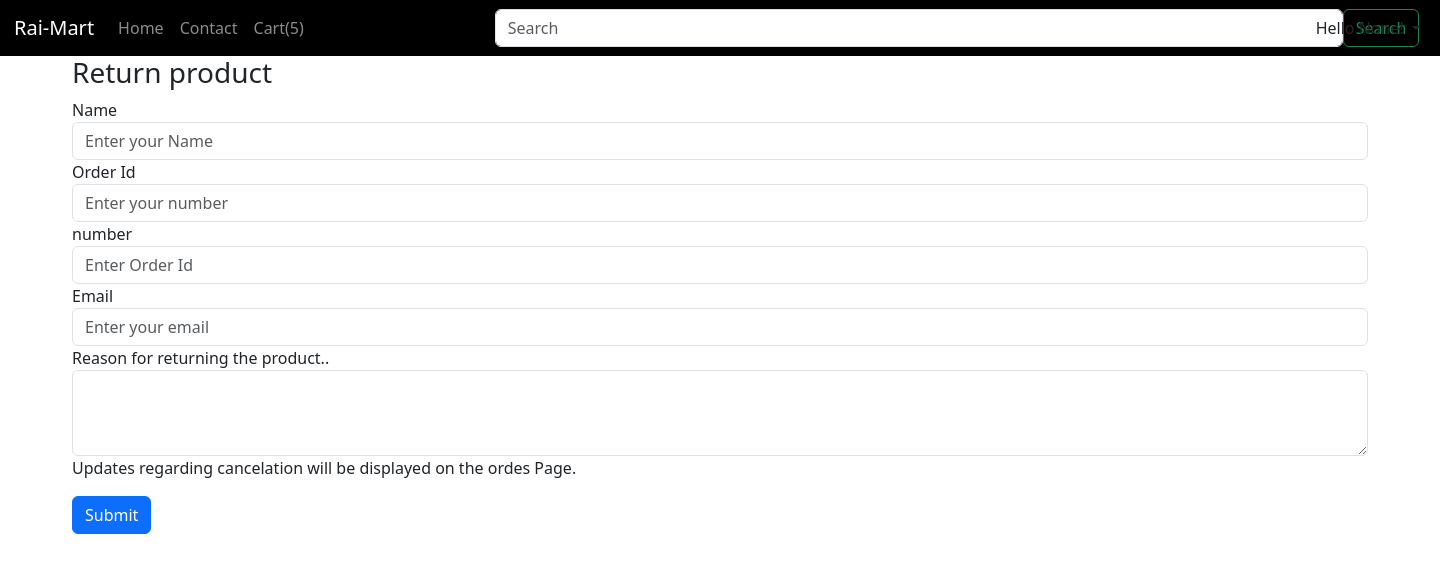
After one commit to AdityaRaimec22/FirstE-CommerceWebsite, a Django app: page /home/orders/return in a window 1440 px wide. The commit adds this page. Shown: the top 573 px of the page. Run offline with Django 4.2, Linux system fonts and the light colour scheme; a user stored in the database is signed in; data comes from the database, SQL or seed files in the repository; both versions use the stored data as it was after the commit; some libraries are stand-ins or nearby versions.

Commit message:
first commit

```diff
--- a/home/models.py
+++ b/home/models.py
@@ -41,7 +41,7 @@ class Order(models.Model):
     zip_code = models.IntegerField(default=0)
 
     def __str__(self):
-        return self.name
+        return str(self.order_id)
 
 class OrderUpdate(models.Model):
     user = models.ForeignKey(User, on_delete=models.CASCADE, null=True, blank=True)
--- a/home/urls.py
+++ b/home/urls.py
@@ -13,6 +13,7 @@ urlpatterns = [
     path('home/contact',views.contact,name="contact"),
     path('home/cart',views.cart,name="cart"),
     path('home/orders',views.orders,name="orders"),
+    path('home/orders/return',views.Return,name="return"),
     path('home/search',views.search,name="search"),
     path('home/cart/checkout',views.checkout,name="checkout"),
     path('home/cart/handlerequest',views.handlerequest,name="handlerequest"),
--- a/home/views.py
+++ b/home/views.py
@@ -297,58 +297,6 @@ def checkout(request):
                             except:
                                 pass
 
-        # else:
-        #     # print("else block executed:",request.body)
-        #     # print("request is:",request)
-
-        #     try:
-        #         data = json.loads(request.body)
-        #     except json.JSONDecodeError as e:
-        #         # print("JSONDecodeError:", e)
-        #         # print("Request body:", request.body)
-        #         return HttpResponseBadRequest("Invalid JSON data")
-
-        #     itemJson = data.get('itemJson', '')
-        #     name = data.get('name', '')
-        #     email = data.get('email', '')
-        #     address = data.get('address1', '') + " " + data.get('address2', '')
-        #     city = data.get('city', '')
-        #     state = data.get('state', '')
-        #     phone_number = data.get('phone_number', 0)
-        #     zip_code = data.get('zip_code', 0)
-        #     # update_desc = "Your Order has been placed successfully. Thanks for ordering with us!!"
-
-        #     userOrder = Order(user=user,itemJson=itemJson,name=name,email=email,address=address,city=city,state=state,phone_number=phone_number,zip_code=zip_code)
-
-        #     userOrder.save()
-        #     update = OrderUpdate(user=user,order_id = userOrder.order_id, update_desc = "The Order has been Placed.")
-        #     update.save()
-        #     param_dict = {
-
-        #         'MID': 'WorldP64425807474247',
-        #         'ORDER_ID': userOrder.order_id,
-        #         'TXN_AMOUNT': '1',
-        #         'CUST_ID': email,
-        #         'INDUSTRY_TYPE_ID': 'Retail',
-        #         'WEBSITE': 'WEBSTAGING',
-        #         'CHANNEL_ID': 'WEB',
-        #         'CALLBACK_URL':'http://127.0.0.1:8000/home/cart/handlerequest',
-
-        #     }
-
-            # param_dict['CHECKSUMHASH'] = CheckSum.generate_checksum(param_dict, MERCHANT_KEY)
-
-            # print("done")
-            # redirect_url = "handlerequest"
-            # param1 = param_dict
-            # new_redirect_url = f"{redirect_url}?param1={param1}"
-            # return redirect(new_redirect_url)
-            # return redirect('handlerequest')
-            # return redirect('paytm')
-            # return render(request,'paytm.html',{'param_dict':param_dict})
-            # return HttpResponse('done')
-            # return render(request,'checkout.html')
-
     cart_product_list = request.session.get('cart_product_list', [])
     new_cart_product_list = request.session.get('new_cart_product_list',[])
 
@@ -386,7 +334,10 @@ def orders(request):
         Time = things.timestamp
 
     for order in orders:
+
         item_json = order.itemJson.strip()
+        order_id = order.order_id
+
         if item_json:
             try:
                 data = json.loads(item_json)
@@ -403,7 +354,7 @@ def orders(request):
             price = product_key[4]
             name = product_key[1]
             quantity = product_key[0]
-            product_list.append({'image_src': imageSrc, 'desc': description, 'price': price, 'name': name, 'qty': quantity,'prodDesc':prodDesc, 'Time':Time})
+            product_list.append({'image_src': imageSrc, 'desc': description, 'price': price, 'name': name, 'qty': quantity,'prodDesc':prodDesc, 'Time':Time,'Id':order_id})
 
     fname = request.session.get('fname')
     return render(request, 'Orders.html', {'product_list': product_list,'prodList':json.dumps(prodList),'fname':fname})
@@ -516,6 +467,35 @@ def cart(request):
 
     return render(request,'cart.html',{'cart_product_list':cart_product_list,'newCartProdList':json.dumps(cart_product_list),'fname':fname})
 
+def Return(request):
+    user = request.user
+    prodList = []
+    items_In_cartProd = CartProd.objects.filter(user=user)
+
+    if request.method == "POST":
+        name = request.POST.get('name','')
+        number = request.POST.get('phone','')
+        email = request.POST.get('email','')
+        order_id = request.POST.get('Id',0)
+        desc = request.POST.get('desc','')
+
+    for item in items_In_cartProd:
+        itemJson = item.itemJson.strip()
+
+        if itemJson:
+            data = json.loads(itemJson)
+
+        else:
+            data = {}
+
+        for key in data:
+            prodId = key
+            prodList.append({"prodId":prodId})
+
+    fname = request.session.get('fname')
+
+    return render(request, 'return.html',{'prodList':json.dumps(prodList),'fname':fname})
+
 @csrf_exempt
 def paytm(request):
 
@@ -542,8 +522,8 @@ def paytm(request):
         # update_desc = "Your Order has been placed successfully. Thanks for ordering with us!!"
 
         userOrder = Order(user=user,itemJson=itemJson,name=name,email=email,address=address,city=city,state=state,phone_number=phone_number,zip_code=zip_code)
+        userOrder.save()
         print("The order Id is:",userOrder.order_id)
-        userOrder.save()
         update = OrderUpdate(user=user,order_id = userOrder.order_id, update_desc = "The Order has been Placed.")
         update.save()
 
--- a/templates/Orders.html
+++ b/templates/Orders.html
@@ -7,8 +7,8 @@
   <li>
     <img height="200px" width="200px" src="{{ product.image_src }}" alt="Product Image">
     <p>{{ product.desc }}</p>
-    <p>{{ product.prodDesc }} {{ product.Time }}</p>
-    <button class="btn btn-primary">Return</button>
+    <p>{{ product.prodDesc }} {{ product.Time }} <br> {{product.Id}}</p>
+    <a href="orders/return"><button class="btn btn-primary">Return</button></a>
   </li>
   {% endfor %}
 </ul>
--- a/templates/checkout.html
+++ b/templates/checkout.html
@@ -77,9 +77,9 @@ margin: 20px;
                 <label for="inputZip">Phone Number</label>
                 <input type="tel" class="form-control" id="inputPhone" name="phone_number">
             </div>
-            <a href="/paytm">
+            <!-- <a href="/paytm"> -->
                 <button type="button" class="btn btn-primary checkoutBtn" onclick="submitForm()">Place Order</button>
-            </a>
+            <!-- </a> -->
         </form>
     </div>
 
--- /dev/null
+++ b/templates/return.html
@@ -0,0 +1,41 @@
+{% extends 'basic.html' %}
+{% block title %} Return {% endblock %}
+{% block body%}
+<!-- {% csrf_token %} -->
+
+<div class="container">
+    <h3>Return product</h3>
+    <form action="/home/orders/return" method="post">
+        {% csrf_token %}
+        <div class="form-group">
+            <label for="name">Name</label>
+            <input type="text" class="form-control" id="name" name="name" placeholder="Enter your Name">
+        </div>
+        <div class="form-group">
+            <label for="phone">Order Id</label>
+            <input type="tel" class="form-control" id="number" name="phone" placeholder="Enter your number">
+        </div>
+        <div class="form-group">
+            <label for="Id">number</label>
+            <input type="tel" class="form-control" id="number" name="Id" placeholder="Enter Order Id">
+        </div>
+        <div class="form-group">
+            <label for="email">Email</label>
+            <input type="email" class="form-control" id="email" name="email" placeholder="Enter your email">
+        </div>
+        <div class="form-group">
+            <label for="desc">Reason for returning the product..</label>
+            <textarea class="form-control" id="desc" name="desc" rows="3"></textarea>
+        </div>
+        <p>Updates regarding cancelation will be displayed on the ordes Page.</p>
+        <button type="submit" class="btn btn-primary">Submit</button>
+    </form>
+</div>
+{% endblock %}
+{% block js %}
+<script>
+    let prodList = JSON.parse('{{ prodList | safe }}');
+
+    document.getElementById('cart').innerHTML = prodList.length;
+</script>
+{% endblock %}
```
Also changed, not shown: db.sqlite3.
